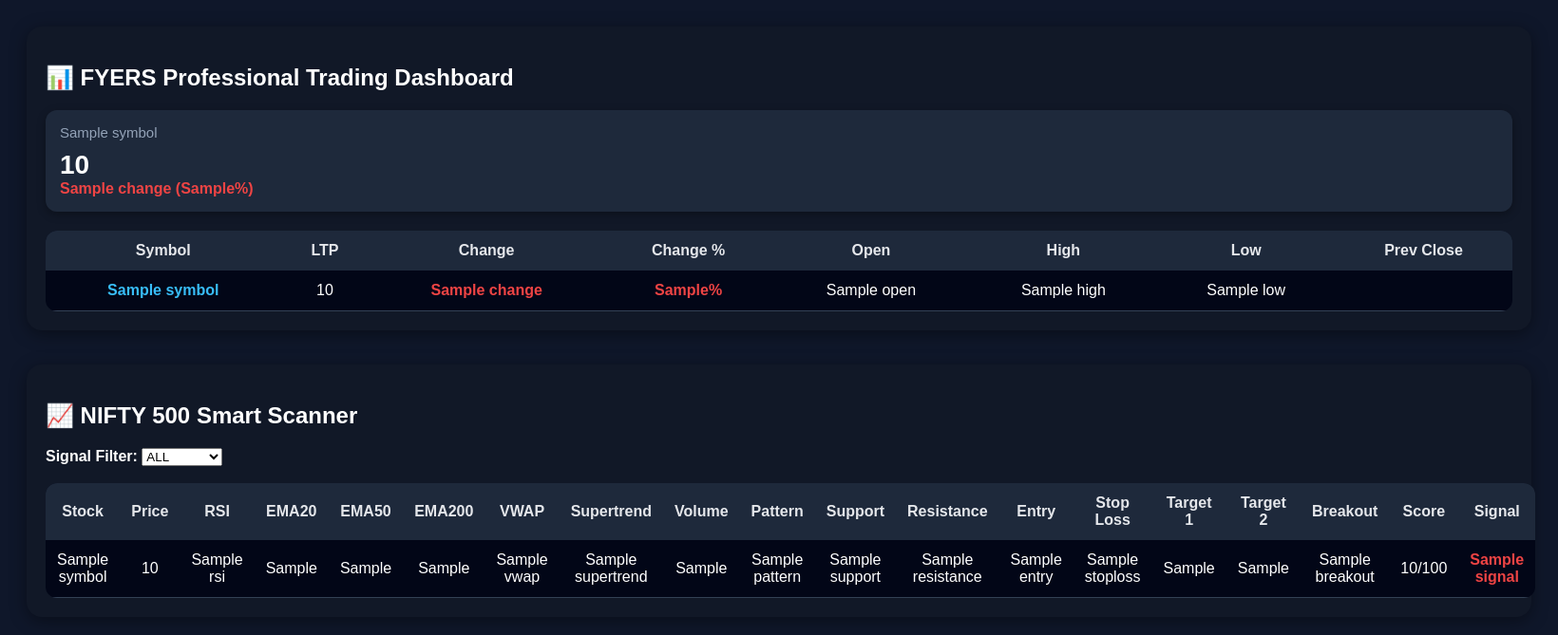
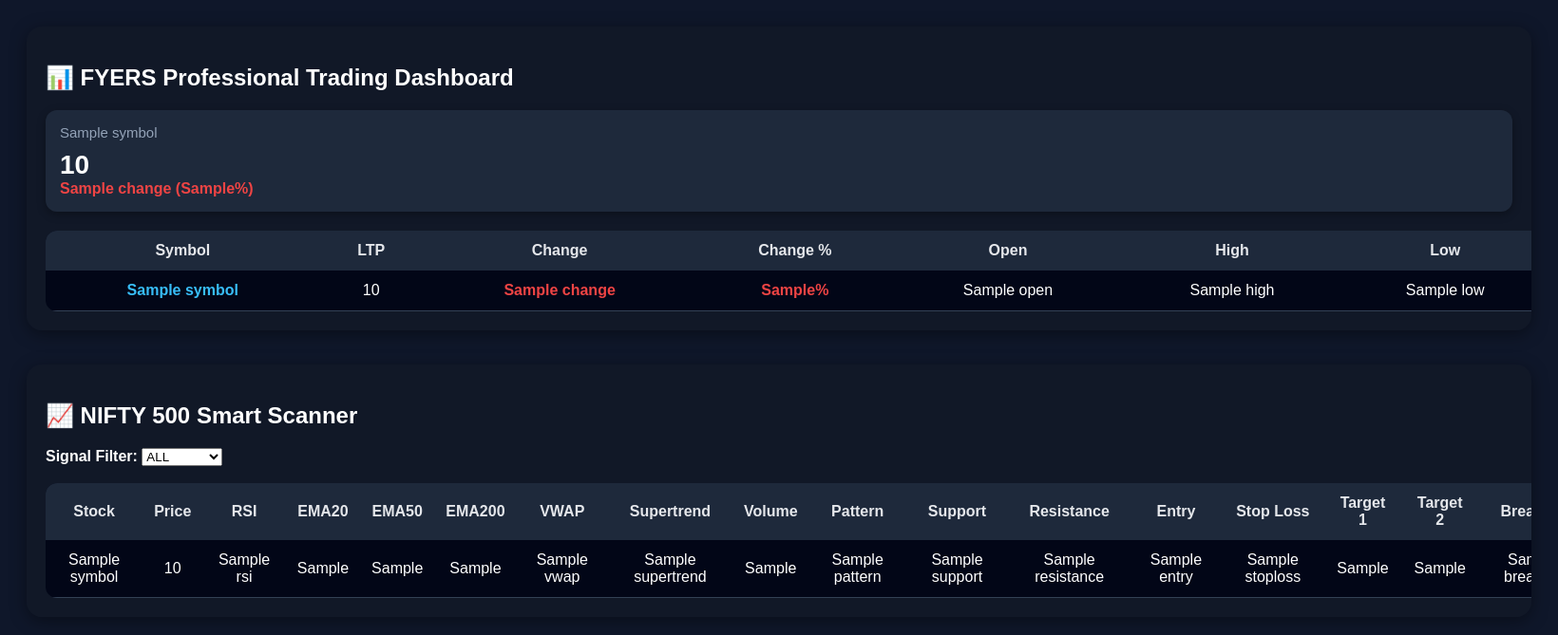
Before and after one commit to vkm10077/paradox, a Flask app: template templates/dashboard.html in a window 1640 px wide. Shown: the top 669 px of the page at 95% size. Run offline with Flask 3, Linux system fonts and the light colour scheme; the template is opened without the code that fills it: most values are stand-ins (such as "Sample title", 1, 10 or a date in 2020).

Commit message:
Update dashboard.html

```diff
--- a/templates/dashboard.html
+++ b/templates/dashboard.html
@@ -16,6 +16,7 @@
             padding: 20px;
             border-radius: 16px;
             box-shadow: 0 4px 18px rgba(0,0,0,0.4);
+            overflow-x: auto;
         }
 
         h2 {
@@ -24,6 +25,7 @@
 
         table {
             width: 100%;
+            min-width: 1800px;
             border-collapse: collapse;
             background: #020617;
             border-radius: 12px;
```
